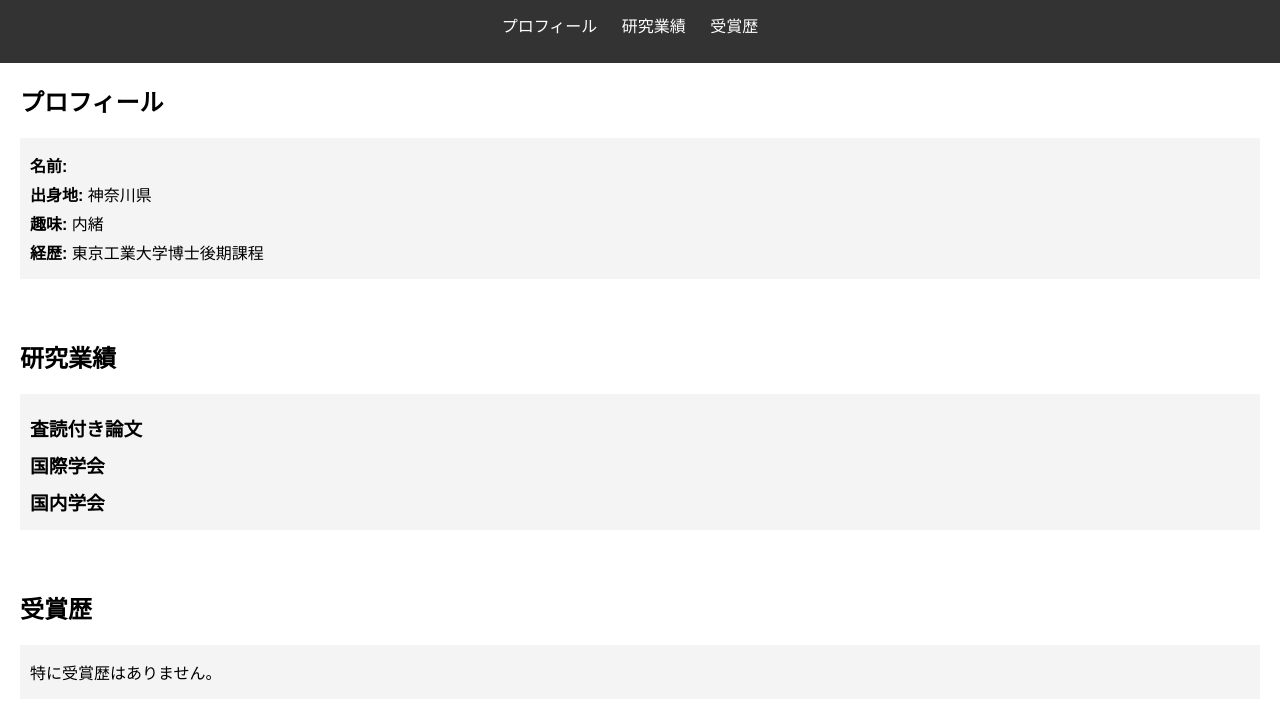
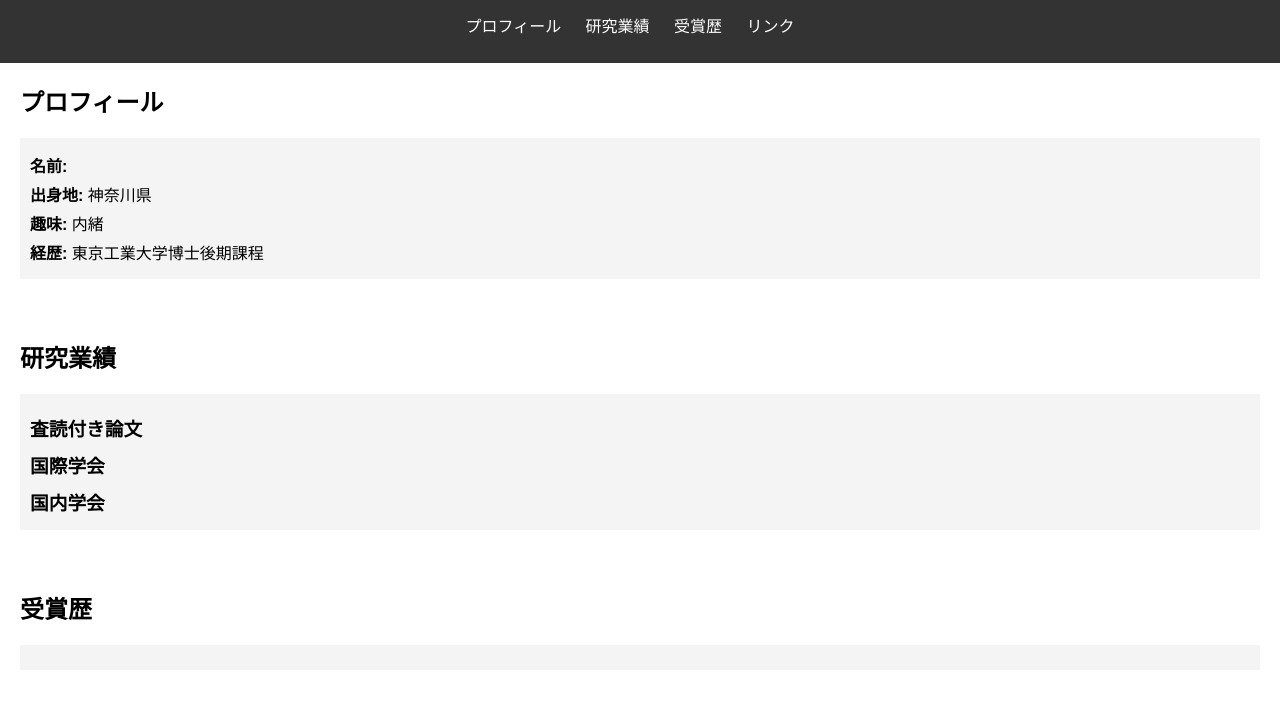
Before and after one commit to naruphys/narukanphys, a plain HTML site: page index.html in a window 1280 px wide. Shown: the part 59-786 px from the top of the page. Drawn offline with Linux system fonts and the light colour scheme.

Commit message:
Update index.html

```diff
--- a/index.html
+++ b/index.html
@@ -14,6 +14,7 @@
                 <li><a href="#profile">プロフィール</a></li>
                 <li><a href="#research">研究業績</a></li>
                 <li><a href="#awards">受賞歴</a></li>
+                <li><a href="#link">リンク</a></li>
             </ul>
         </nav>
     </header>
@@ -43,7 +44,7 @@
     <section id="awards">
         <h2>受賞歴</h2>
         <div class="block">
-            <p>特に受賞歴はありません。</p>
+            <p></p>
         </div>
     </section>
 
```
Lines whose indentation alone changed are shown as unchanged.
